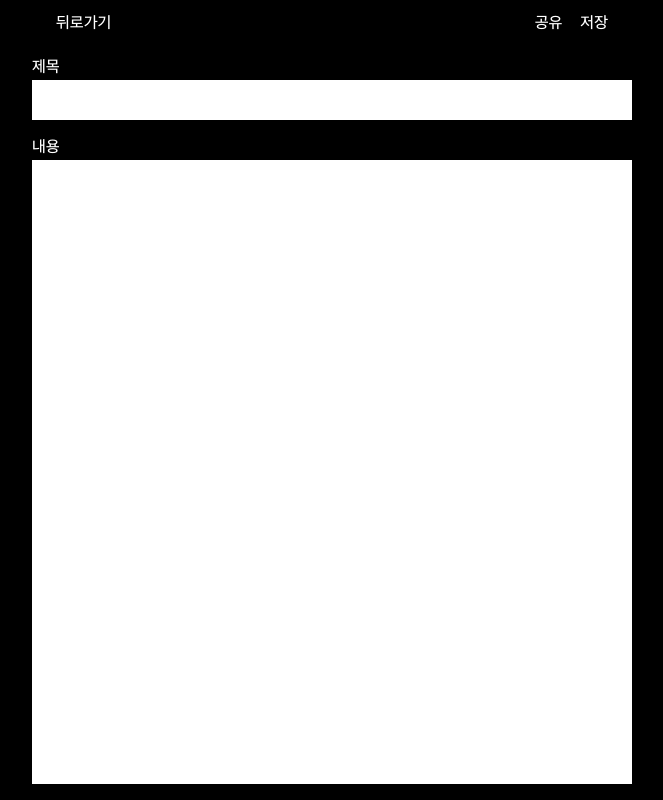
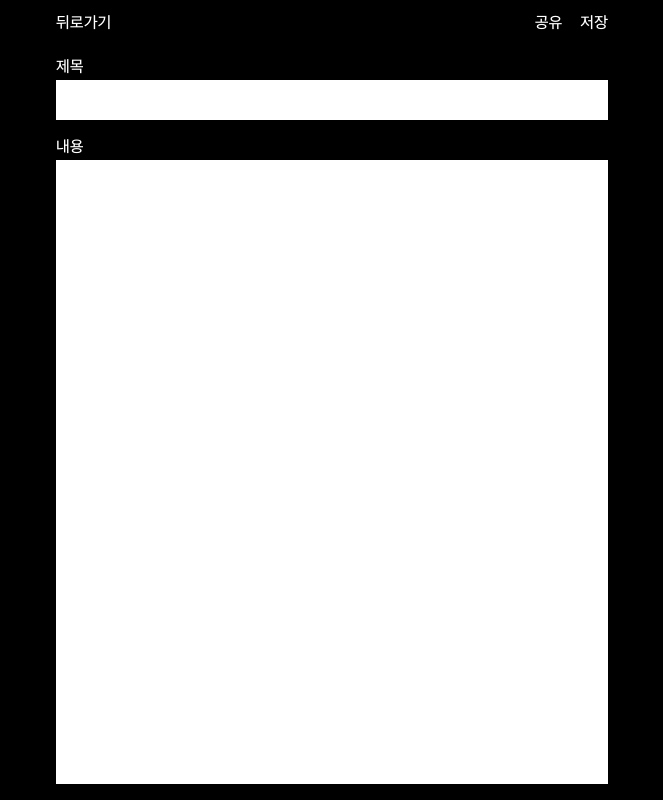
Before and after one commit to wherehows/easy-memo-web, a Next.js app: page /write in a window 1280 px wide. Shown: the whole page, without its empty margins (308-971 px from the left). Built offline with nearby package versions, Linux system fonts and the light colour scheme.

Commit message:
fix(WritePage): 오타 수정

```diff
--- a/src/app/write/page.tsx
+++ b/src/app/write/page.tsx
@@ -91,7 +91,7 @@ const WritePage = () => {
           }}
         />
       </Header>
-      <main className="main pt-[8px] pb-[16px] px-[24px">
+      <main className="main pt-[8px] pb-[16px] px-[24px]">
         <div className="flex flex-col">
           <label htmlFor="title">제목</label>
           <input
```
